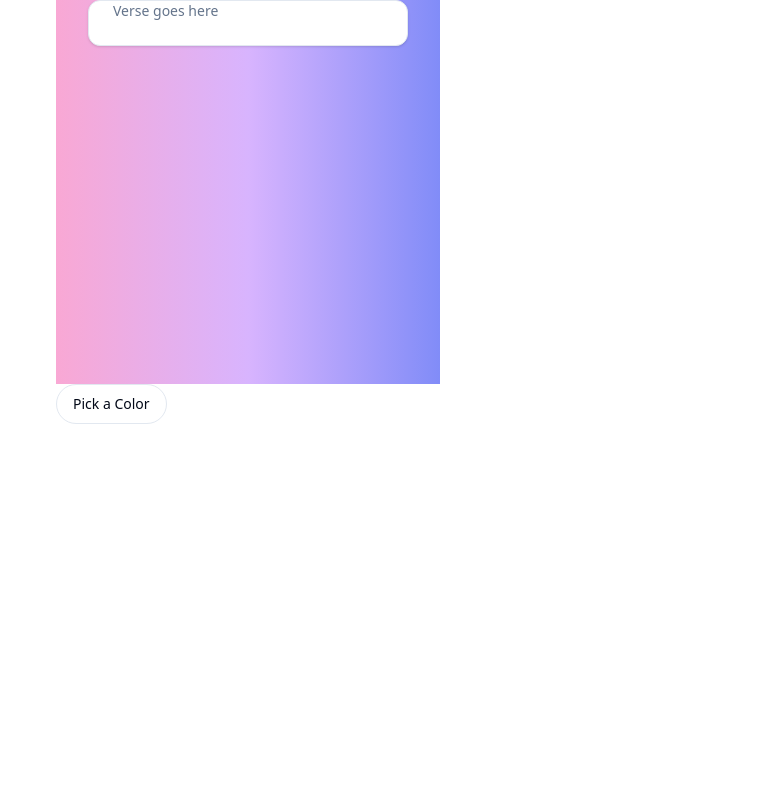
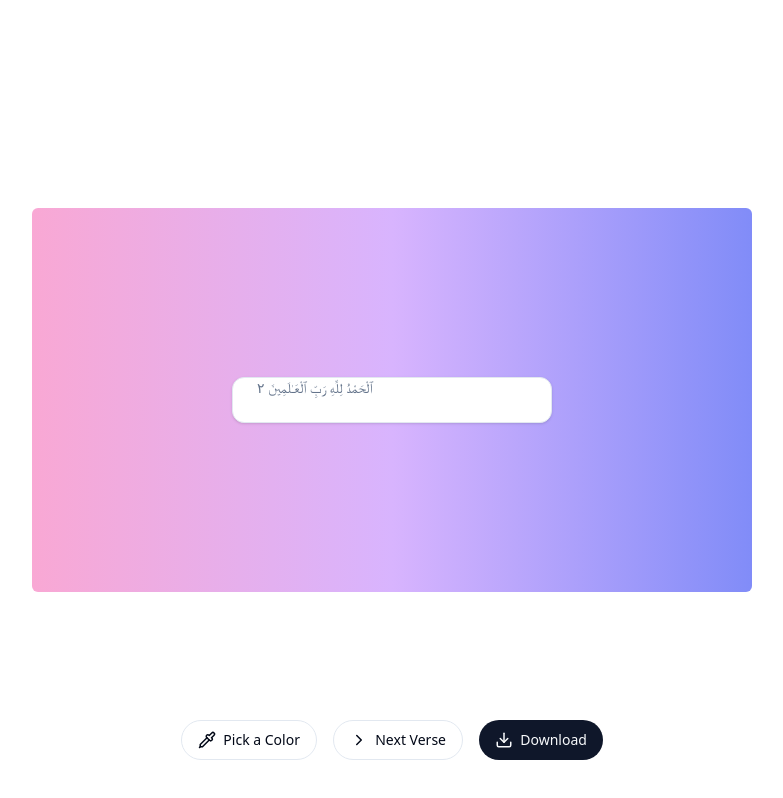
Before and after one commit to realtouseef/noorify, a Next.js app: page / in a window 1280 px wide. Shown: the whole page, without its empty margins (248-1031 px from the left). Built offline with nearby package versions, Linux system fonts and the light colour scheme.

Commit message:
chore: icons added, centered card

```diff
--- a/app/(pages}/canvas/index.tsx
+++ b/app/(pages}/canvas/index.tsx
@@ -1,4 +1,5 @@
 "use client";
+
 import React, { useState } from "react";
 import {
   Button,
@@ -9,6 +10,9 @@ import {
   PopoverContent,
   PopoverTrigger,
   GradientCard,
+  DownloadIcon,
+  PickIcon,
+  NextIcon,
 } from "@/app/components";
 
 const Canvas: React.FunctionComponent = () => {
@@ -55,18 +59,27 @@ const Canvas: React.FunctionComponent = () => {
 
   return (
     <>
-      <div className="h-96 w-96" style={{ background: `${color}` }}>
-        <div className="h-100 flex items-center justify-center">
+      <div
+        className="relative flex h-96 w-[45rem] items-center justify-center rounded-md"
+        style={{ background: `${color}` }}
+      >
+        <div className="h-100 absolute inset-0 flex items-center justify-center">
           <Card className="mx-auto w-80 max-w-2xl bg-white">
             <CardContent>
-              <CardDescription>Verse goes here</CardDescription>
+              <CardDescription>
+                ٱلْحَمْدُ لِلَّهِ رَبِّ ٱلْعَـٰلَمِينَ ٢
+              </CardDescription>
             </CardContent>
           </Card>
         </div>
       </div>
+      <div className="fixed bottom-10 space-x-4">
         <Popover>
           <PopoverTrigger asChild>
-          <Button variant="outline">Pick a Color</Button>
+            <Button variant="outline">
+              <PickIcon width={18} height={18} />
+              &nbsp; Pick a Color
+            </Button>
           </PopoverTrigger>
           <PopoverContent>
             <div className="grid grid-cols-3 gap-4">
@@ -81,6 +94,15 @@ const Canvas: React.FunctionComponent = () => {
             </div>
           </PopoverContent>
         </Popover>
+        <Button variant="outline">
+          <NextIcon width={18} height={18} />
+          &nbsp; Next Verse
+        </Button>
+        <Button>
+          <DownloadIcon width={18} height={18} />
+          &nbsp; Download
+        </Button>
+      </div>
     </>
   );
 };
--- a/app/components/gradient-card/index.tsx
+++ b/app/components/gradient-card/index.tsx
@@ -12,7 +12,7 @@ const GradientCard = ({
   return (
     <div className="flex flex-col items-center justify-center">
       <div
-        className="h-20 w-20 rounded-full"
+        className="h-14 w-14 cursor-pointer rounded-full"
         style={{ background: `${color}` }}
         onClick={onClick}
       />
--- /dev/null
+++ b/app/components/icons/index.tsx
@@ -0,0 +1,80 @@
+import React from "react";
+
+export const DownloadIcon = ({
+  width = 24,
+  height = 24,
+}: {
+  width: number;
+  height: number;
+}) => {
+  return (
+    <svg
+      xmlns="http://www.w3.org/2000/svg"
+      width={width}
+      height={height}
+      viewBox="0 0 24 24"
+      fill="none"
+      stroke="currentColor"
+      stroke-width="2"
+      stroke-linecap="round"
+      stroke-linejoin="round"
+      className="lucide lucide-download"
+    >
+      <path d="M21 15v4a2 2 0 0 1-2 2H5a2 2 0 0 1-2-2v-4" />
+      <polyline points="7 10 12 15 17 10" />
+      <line x1="12" x2="12" y1="15" y2="3" />
+    </svg>
+  );
+};
+
+export const PickIcon = ({
+  width = 24,
+  height = 24,
+}: {
+  width: number;
+  height: number;
+}) => {
+  return (
+    <svg
+      xmlns="http://www.w3.org/2000/svg"
+      width={width}
+      height={height}
+      viewBox="0 0 24 24"
+      fill="none"
+      stroke="currentColor"
+      stroke-width="2"
+      stroke-linecap="round"
+      stroke-linejoin="round"
+      className="lucide lucide-pipette"
+    >
+      <path d="m2 22 1-1h3l9-9" />
+      <path d="M3 21v-3l9-9" />
+      <path d="m15 6 3.4-3.4a2.1 2.1 0 1 1 3 3L18 9l.4.4a2.1 2.1 0 1 1-3 3l-3.8-3.8a2.1 2.1 0 1 1 3-3l.4.4Z" />
+    </svg>
+  );
+};
+
+export const NextIcon = ({
+  width = 24,
+  height = 24,
+}: {
+  width: number;
+  height: number;
+}) => {
+  return (
+    <svg
+      xmlns="http://www.w3.org/2000/svg"
+      width={width}
+      height={height}
+      viewBox="0 0 24 24"
+      fill="none"
+      stroke="currentColor"
+      stroke-width="2"
+      stroke-linecap="round"
+      stroke-linejoin="round"
+      className="lucide lucide-chevron-right"
+    >
+      <path d="m9 18 6-6-6-6" />
+    </svg>
+  );
+};
--- a/app/components/index.ts
+++ b/app/components/index.ts
@@ -11,3 +11,7 @@ export {
 
 export { default as MarketingHeader } from "./marketing-header";
 export { default as GradientCard } from "./gradient-card";
+
+// icons
+
+export { DownloadIcon, PickIcon, NextIcon } from "./icons";
--- a/app/layout.tsx
+++ b/app/layout.tsx
@@ -1,9 +1,9 @@
-import './globals.css';
-import type { Metadata } from 'next';
+import "./globals.css";
+import type { Metadata } from "next";
 
 export const metadata: Metadata = {
-  title: 'Versify',
-  description: 'Create beautiful images from verses',
+  title: "Versify",
+  description: "Create beautiful images from verses",
 };
 
 export default function RootLayout({
@@ -12,8 +12,10 @@ export default function RootLayout({
   children: React.ReactNode;
 }) {
   return (
-    <html lang='en'>
-      <body className='max-w-2xl mx-auto'>{children}</body>
+    <html lang="en">
+      <body className="mx-auto flex h-screen max-w-2xl flex-col items-center justify-center">
+        {children}
+      </body>
     </html>
   );
 }
--- a/app/page.tsx
+++ b/app/page.tsx
@@ -1,8 +1,8 @@
-import { Canvas } from '@/app/(pages}';
+import { Canvas } from "@/app/(pages}";
 
 export default function Home() {
   return (
-    <main>
+    <main className="h-100 flex flex-col items-center justify-center">
       <Canvas />
     </main>
   );
```
Lines whose indentation alone changed are shown as unchanged.
